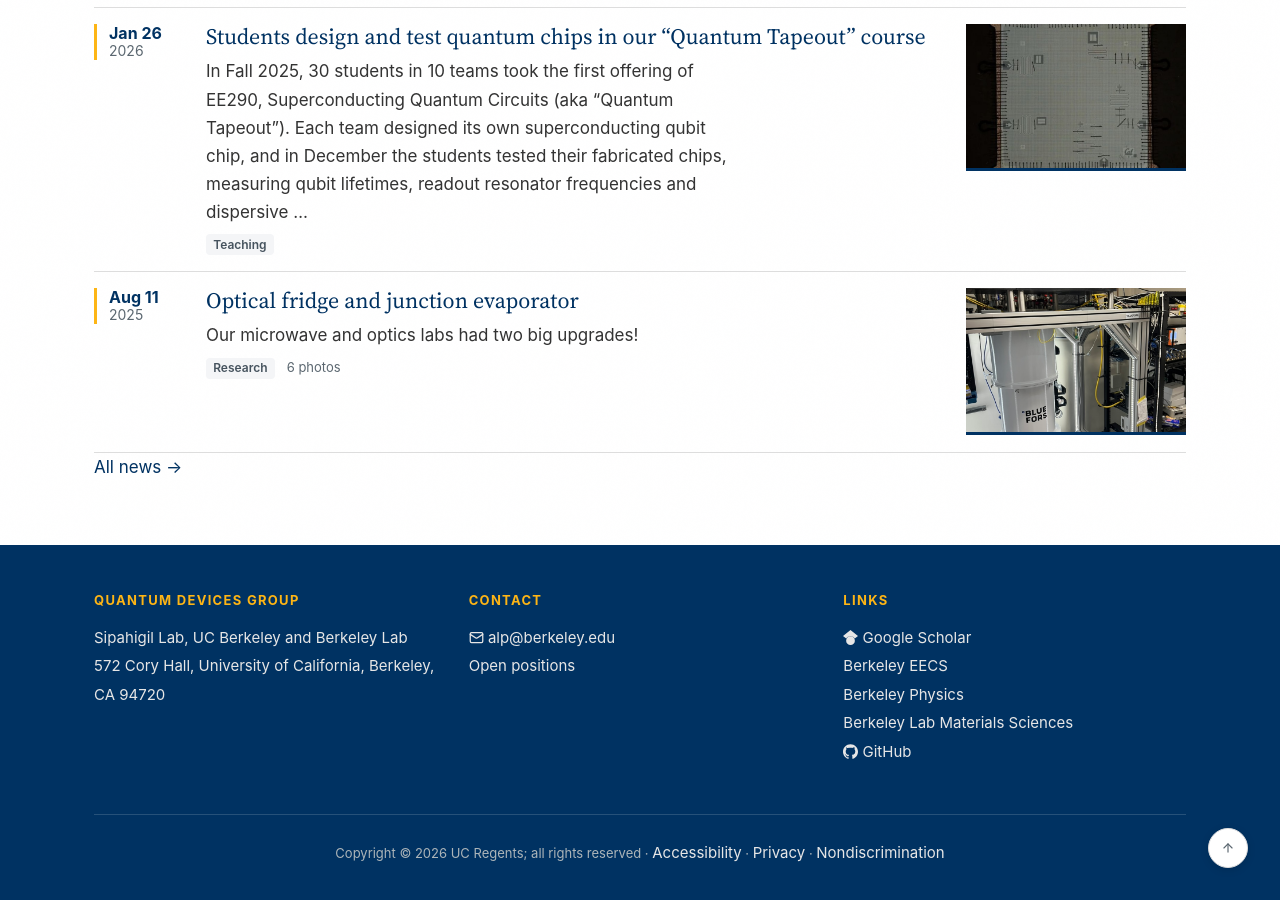
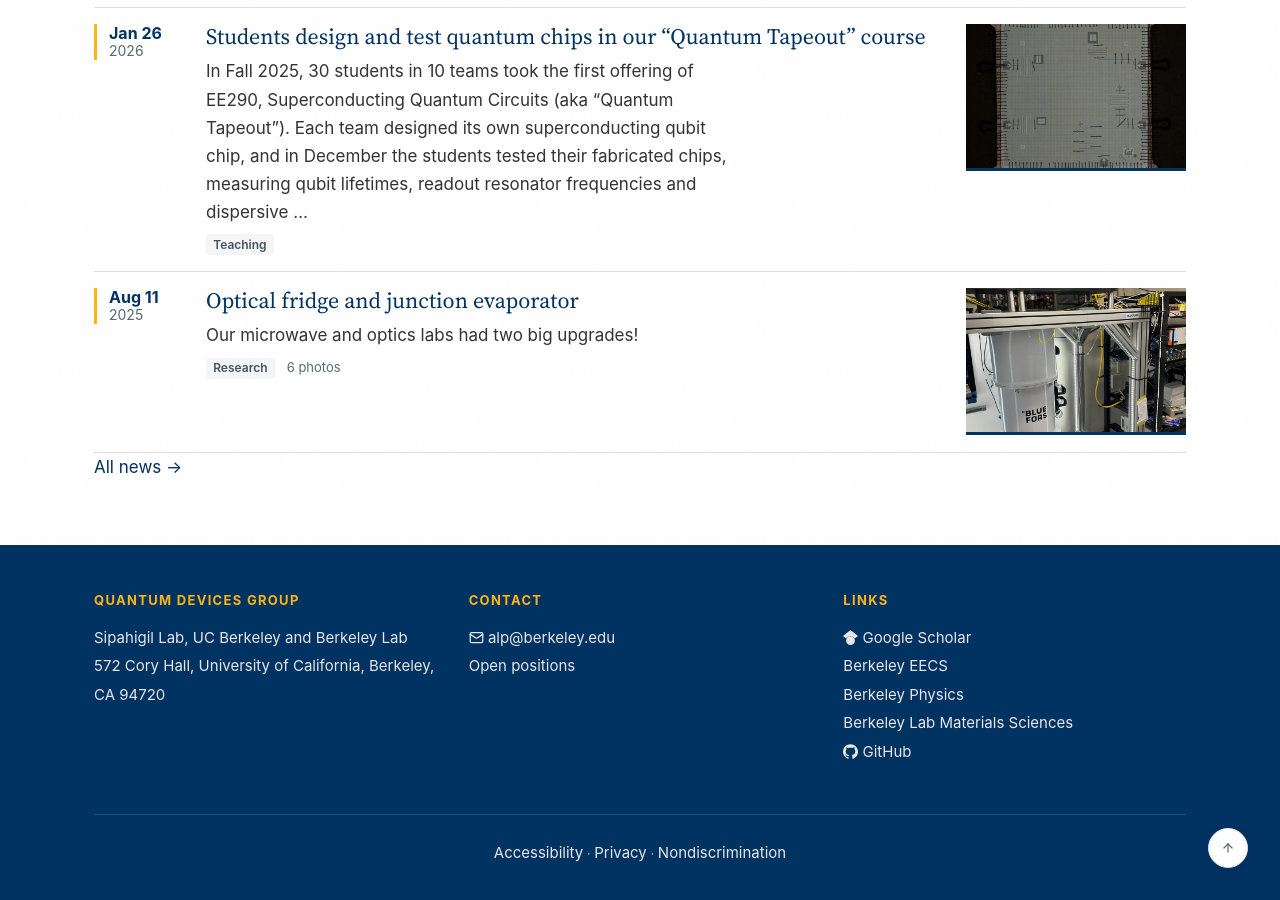
Before and after one commit to quantumdevicesgroup/quantumdevicesgroup.github.io, a Jekyll site: the page built from _pages/home.md, in a window 1280 px wide and 900 px high, scrolled down 1706 px. Built offline with Jekyll 4.4.1, drawn with Linux system fonts in a browser that asks for light colours; some web fonts are replaced.

Commit message:
Footer: drop the copyright notice
Co-Authored-By: Claude Opus 5.5 <noreply@anthropic.com>

```diff
--- a/_includes/footer.html
+++ b/_includes/footer.html
@@ -27,7 +27,6 @@
   </div>
   <div class="footer-grid">
     <div class="footer-copyright" style="grid-column: 1 / -1;">
-      Copyright &copy; {{ "now" | date: "%Y" }} UC Regents; all rights reserved &middot;
       <a href="https://dap.berkeley.edu/get-help/report-web-accessibility-issue">Accessibility</a> &middot;
       <a href="{{ '/privacy-policy/' | relative_url }}">Privacy</a> &middot;
       <a href="https://ophd.berkeley.edu/policies-and-procedures/nondiscrimination-policy-statement">Nondiscrimination</a>
```
